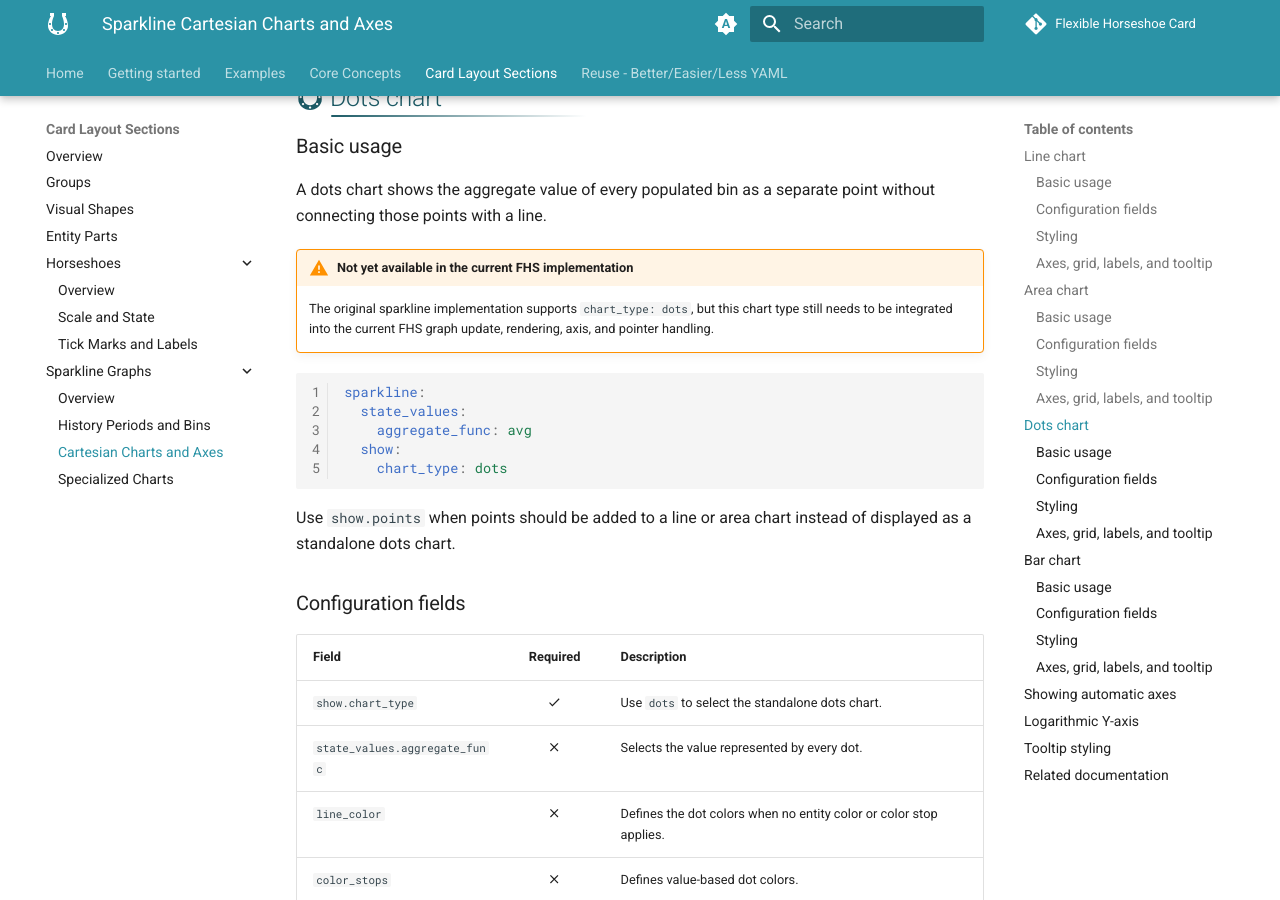
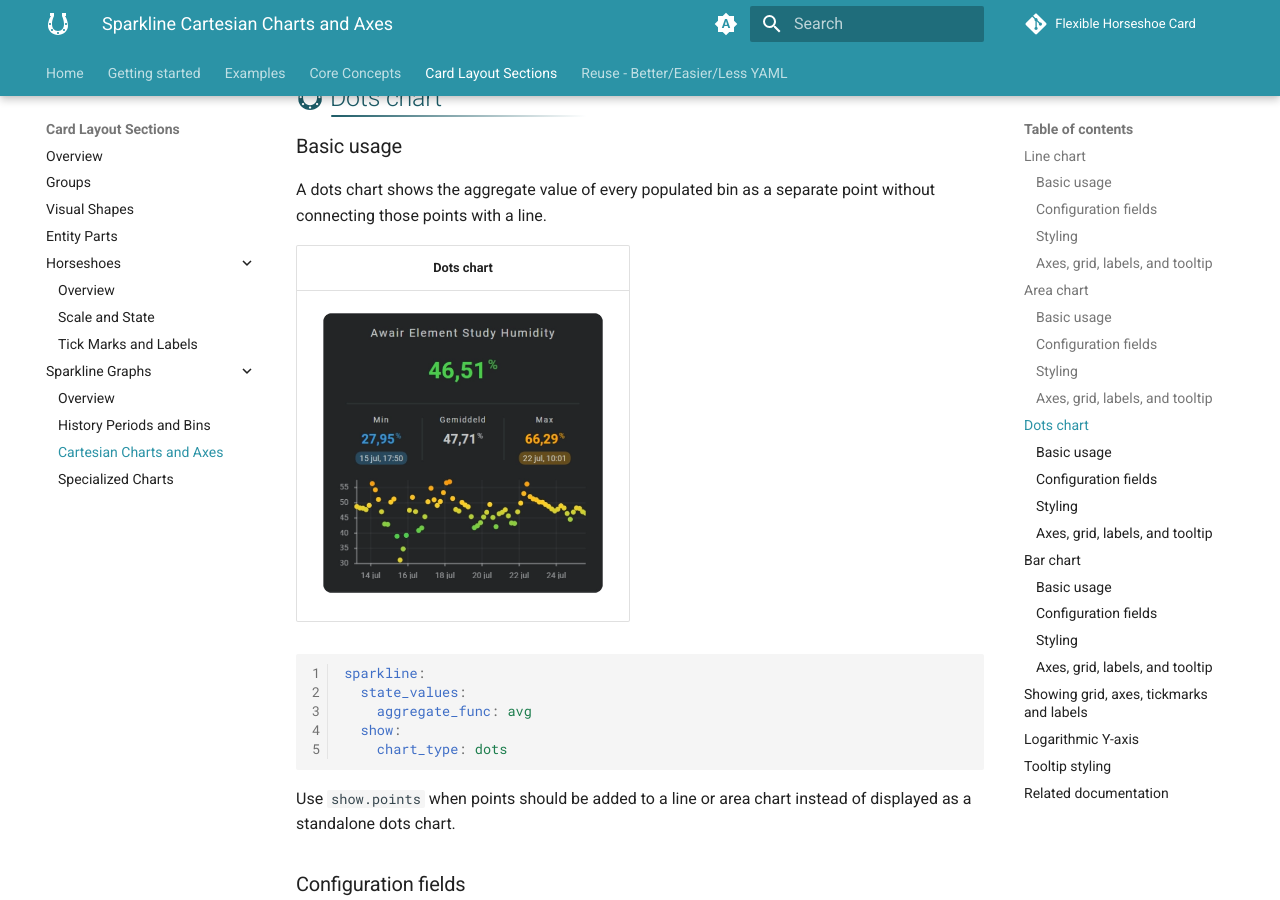
Before and after one commit to AmoebeLabs/flex-horseshoe-card, an MkDocs documentation site: the page built from docs/docs/sections/sparkline-cartesian-charts.md, in a window 1280 px wide and 900 px high, scrolled down 4610 px. Built offline with MkDocs 1.6.1 and Material for MkDocs 9.7.7, drawn with Linux system fonts in a browser that asks for light colours; comment, search, counter and statistics services are not loaded; some of the changed text lies outside the part shown.

Commit message:
Add demo cards to the documentation

````diff
--- a/docs/docs/sections/sparkline-cartesian-charts.md
+++ b/docs/docs/sections/sparkline-cartesian-charts.md
@@ -156,8 +156,9 @@
 
 A dots chart shows the aggregate value of every populated bin as a separate point without connecting those points with a line.
 
-!!! warning "Not yet available in the current FHS implementation"
-    The original sparkline implementation supports `chart_type: dots`, but this chart type still needs to be integrated into the current FHS graph update, rendering, axis, and pointer handling.
+| Dots chart |
+| :-:|
+| ![Flexible Horseshoe Card - Sparkline State Bands Chart](../assets/screenshots/fhs-demo-card-dots-study-humidity--dark.webp){width=300} |
 
 ```yaml linenums="1"
 sparkline:
@@ -199,7 +200,9 @@
 
 A bar chart shows one centered bar for every populated bin. More bins produce narrower bars; fewer bins produce wider bars.
 
-![Flexible Horseshoe Card - Sparkline Bar Chart](../assets/screenshots/fhs-demo-card-study-temperature-bar--dark.webp)
+| Bar chart |
+| :-:|
+| ![Flexible Horseshoe Card - Sparkline Bar Chart](../assets/screenshots/fhs-demo-card-study-temperature-bar--dark.webp){width=300} |
 
 ```yaml linenums="1"
 sparkline:
@@ -237,7 +240,7 @@
 | Labels | X and Y. |
 | Tooltip and indicator | Yes. |
 
-## :material-horseshoe: Showing automatic axes
+## :material-horseshoe: Showing grid, axes, tickmarks and labels
 
 Use `show` to select which automatically calculated display elements are visible:
 
````
Also changed, not shown: docs/docs/sections/sparkline-specialized-charts.md (+10 -3 lines), docs/docs/assets/screenshots/fhs-demo-card-area-study-score--dark.webp (added), docs/docs/assets/screenshots/fhs-demo-card-barcode_audio-study-voc--dark.webp (added), docs/docs/assets/screenshots/fhs-demo-card-bars-study-co2--dark.webp (added), docs/docs/assets/screenshots/fhs-demo-card-dots-study-humidity--dark.webp (added), docs/docs/assets/screenshots/fhs-demo-card-equalizer-study-temperature--dark.webp (added).
